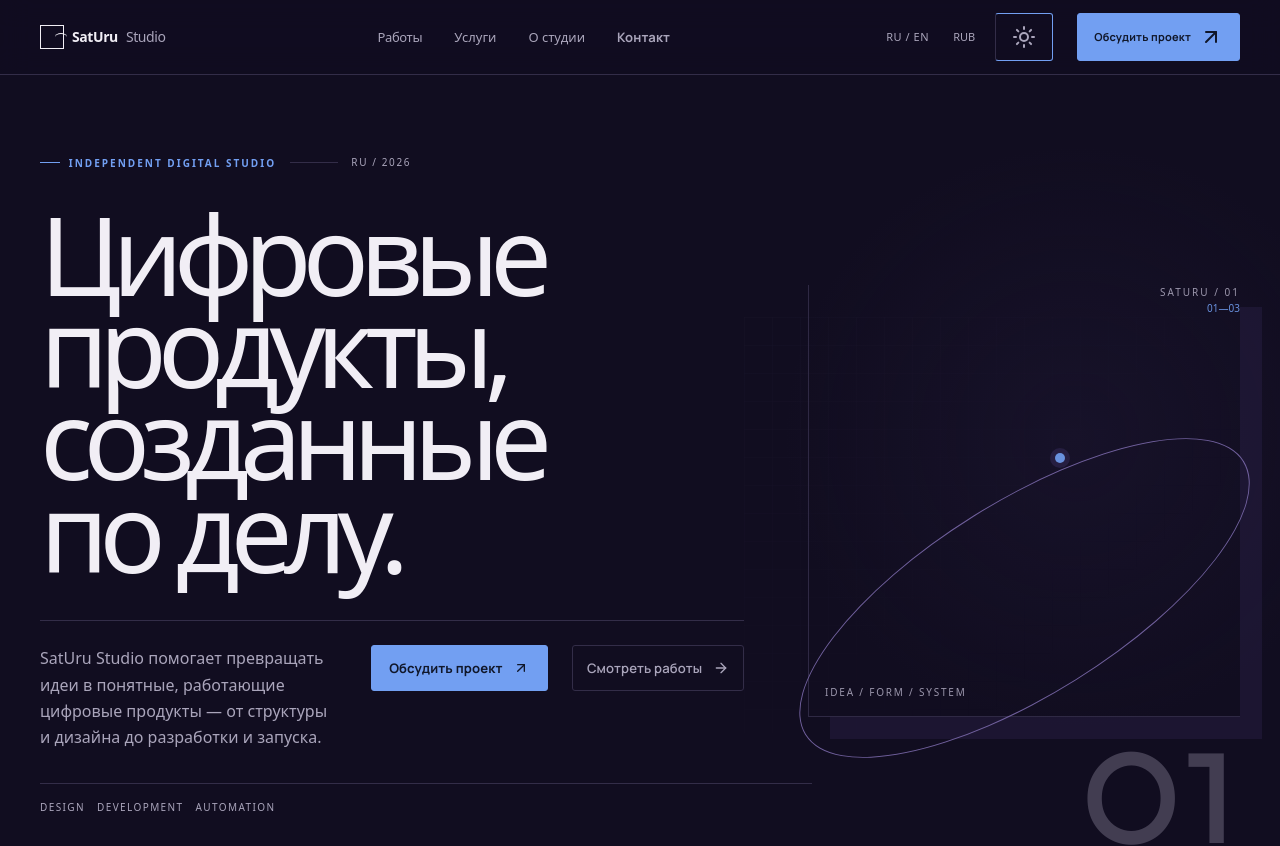
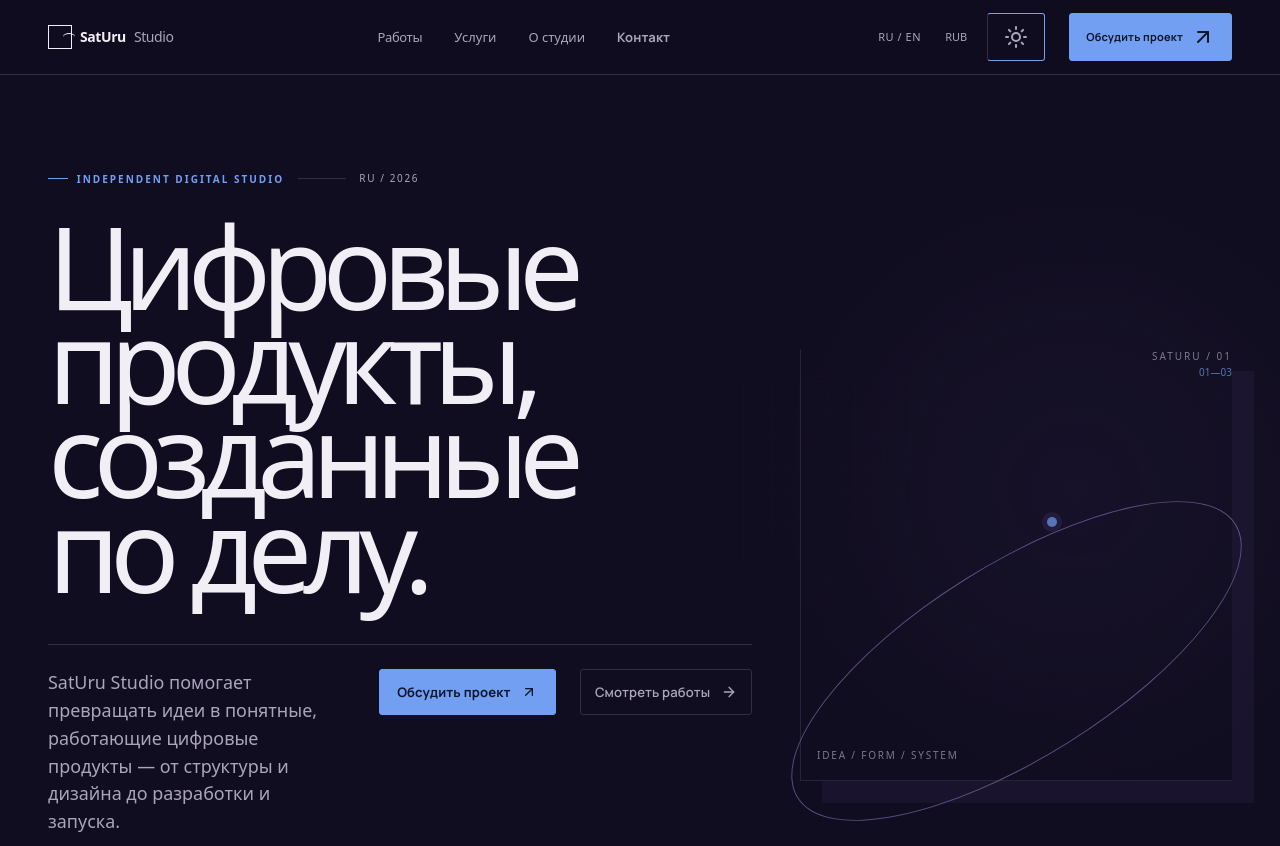
Before and after one commit to NoxenSo/SatUru, a Next.js app: page / in a window 1280 px wide. Shown: the top 846 px of the page. Built offline with nearby package versions, Linux system fonts and the light colour scheme.

Commit message:
Полностью обновить визуальную систему SatUru

```diff
--- a/app/globals.css
+++ b/app/globals.css
@@ -477,6 +477,68 @@ header .container > div:last-of-type > button:last-of-type { border-left: 1px so
 .hero-visual::after { opacity: .3; }
 @media (max-width: 767px) { .form-submit { width: 100%; } }
 
+/* SatUru editorial x technical visual overhaul */
+:root { --container-max: 1280px; --section-space: clamp(6rem, 12vw, 11rem); }
+.container { width: min(var(--container-max), calc(100% - 96px)); }
+body { font-size: 15px; line-height: 1.55; }
+header { background: color-mix(in srgb, var(--bg) 90%, transparent) !important; backdrop-filter: blur(14px); }
+header .container { min-height: 74px; }
+header nav a { position: relative; padding-block: .6rem; }
+header nav a::after { content: ''; position: absolute; right: 0; bottom: .25rem; left: 0; height: 1px; background: var(--accent); transform: scaleX(0); transform-origin: right; transition: transform .22s ease; }
+header nav a:hover::after { transform: scaleX(1); transform-origin: left; }
+main > section:first-child { min-height: min(860px, calc(100svh - 74px)); border-bottom: 1px solid var(--line); }
+main > section:first-child .container { min-height: inherit; padding-block: clamp(5rem, 12vh, 9rem); }
+main > section:first-child h1 { max-width: 8.5ch; margin-top: 2rem; font-size: clamp(4.25rem, 9vw, 9.2rem); line-height: .82; letter-spacing: -.085em; }
+main > section:first-child .reveal > .mt-12 { margin-top: 3rem; }
+main > section:first-child .reveal > .mt-12 p { max-width: 35rem; font-size: clamp(1rem, 1.4vw, 1.2rem); line-height: 1.55; }
+main > section:first-child .reveal > .mt-10 { margin-top: 2rem; border-top: 1px solid var(--line); padding-top: 1rem; }
+main > section:first-child .hero-visual { opacity: .7; }
+main > section:nth-child(3), main > section:nth-child(4), main > section:nth-child(6), .stage4, .about-team { padding-block: var(--section-space); }
+main > section:nth-child(3) { grid-template-columns: .55fr 1.45fr; gap: clamp(3rem, 8vw, 9rem); }
+main > section:nth-child(3) > div:first-child h2, main > section:nth-child(6) h2, .stage4-heading h2 { font-size: clamp(3rem, 5.4vw, 6rem); line-height: .87; letter-spacing: -.08em; }
+main > section:nth-child(3) > div:last-child > a { grid-template-columns: 4rem minmax(12rem, 1fr) minmax(14rem, .7fr) 1.25rem; min-height: 8rem; padding-block: 1.5rem; }
+main > section:nth-child(3) > div:last-child > a > span:nth-child(2) { font-size: clamp(1.45rem, 2.7vw, 2.5rem); }
+main > section:nth-child(4) { padding-top: calc(var(--section-space) + 1rem); }
+main > section:nth-child(4) .container > div:first-child { display: grid; grid-template-columns: 1fr .7fr; gap: 2rem; align-items: end; margin-bottom: 5rem; }
+main > section:nth-child(4) .container > div:first-child h2 { max-width: 9ch; font-size: clamp(3.5rem, 7vw, 8rem); line-height: .78; }
+main > section:nth-child(4) .container > div:first-child p { justify-self: end; max-width: 24rem; line-height: 1.7; }
+main > section:nth-child(4) .container > div:last-child { grid-template-columns: minmax(0, 1.75fr) minmax(15rem, .65fr); gap: 1.25rem; }
+main > section:nth-child(4) .container > div:last-child > a:first-child .work-preview { min-height: min(54rem, 66vw); }
+main > section:nth-child(4) .container > div:last-child > a:not(:first-child) .work-preview { min-height: 20rem; }
+main > section:nth-child(4) .container > div:last-child > a > div:last-child { padding: 1.25rem .15rem 0; }
+main > section:nth-child(6) .container, .stage4 .container, .faq-section .container { grid-template-columns: .55fr 1.45fr; gap: clamp(3rem, 8vw, 9rem); }
+main > section:nth-child(6) .container > div:last-child > div { grid-template-columns: 4rem 1fr minmax(15rem, .7fr); min-height: 8rem; padding-block: 1.6rem; }
+main > section:nth-child(6) h3 { font-size: clamp(1.5rem, 2.5vw, 2.25rem); }
+.about-team__grid { grid-template-columns: .65fr 1.35fr; gap: clamp(3rem, 8vw, 9rem); }
+.about-team h2 { font-size: clamp(3rem, 5.5vw, 6rem); line-height: .84; }
+.pricing-row { grid-template-columns: 4rem minmax(12rem, 1fr) minmax(14rem, .7fr) auto; min-height: 8rem; align-items: center; }
+.pricing-row h3 { font-size: clamp(1.5rem, 2.5vw, 2.25rem); }
+.faq-list summary { min-height: 78px; font-size: clamp(1.1rem, 1.8vw, 1.5rem); }
+.contact-form { column-gap: 2rem; row-gap: 1.75rem; }
+.contact-form label { padding-top: 1.15rem; letter-spacing: .18em; }
+.site-footer__cta { padding-block: clamp(6rem, 12vw, 11rem); }
+.site-footer__cta h2 { font-size: clamp(3.5rem, 7vw, 8rem); line-height: .8; letter-spacing: -.085em; }
+.site-footer__cta-row { align-items: end; margin-top: 3rem; }
+@media (max-width: 1023px) { .container { width: min(100% - 64px, 880px); } main > section:first-child .hero-visual { opacity: .32; } }
+@media (max-width: 767px) {
+  .container { width: calc(100% - 32px); } header .container { min-height: 64px; }
+  main > section:first-child, main > section:first-child .container { min-height: auto; }
+  main > section:first-child .container { padding-block: 5.5rem 4rem; } main > section:first-child h1 { max-width: 8ch; margin-top: 1.75rem; font-size: clamp(3.9rem, 16vw, 5.6rem); }
+  main > section:first-child .hero-visual { display: none; }
+  main > section:nth-child(3), main > section:nth-child(4), main > section:nth-child(6), .stage4, .about-team { padding-block: 5.5rem; }
+  main > section:nth-child(3), main > section:nth-child(6), .stage4, .faq-section { display: flex; flex-direction: column; gap: 2.5rem; }
+  main > section:nth-child(3) > div:last-child > a { grid-template-columns: 2.5rem 1fr 1rem; min-height: 8.25rem; }
+  main > section:nth-child(4) .container > div:first-child { display: block; margin-bottom: 3rem; }
+  main > section:nth-child(4) .container > div:first-child h2 { font-size: clamp(3.4rem, 15vw, 5.4rem); }
+  main > section:nth-child(4) .container > div:last-child > a:first-child .work-preview { min-height: 26rem; }
+  main > section:nth-child(4) .container > div:last-child > a:not(:first-child) .work-preview { min-height: 15rem; }
+  main > section:nth-child(6) .container, .stage4 .container, .faq-section .container, .about-team__grid { display: flex; flex-direction: column; gap: 2.5rem; }
+  main > section:nth-child(6) .container > div:last-child > div { grid-template-columns: 2.5rem 1fr; min-height: 7rem; } main > section:nth-child(6) .container > div:last-child > div p { grid-column: 2; }
+  .pricing-row { grid-template-columns: 2.5rem 1fr; min-height: auto; gap: .65rem; padding-block: 1.5rem; } .pricing-includes, .pricing-row .link-arrow { grid-column: 2; }
+  .site-footer__cta { padding-block: 5.5rem; } .site-footer__cta h2 { font-size: clamp(3rem, 13vw, 5rem); } .site-footer__cta-row { align-items: start; flex-direction: column; gap: 2rem; }
+  .site-footer__grid { display: flex !important; flex-direction: column; gap: 3rem !important; }
+}
+
 /* Unified SatUru button system */
 :where(.link-arrow, .form-submit, header a[href='/contact']) {
   border-radius: 3px;
```
